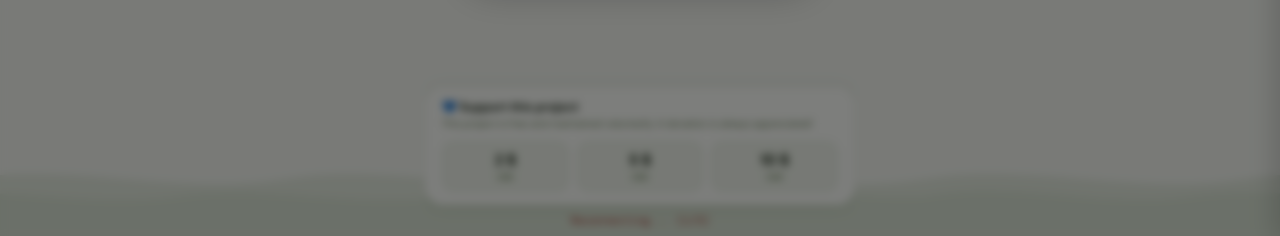
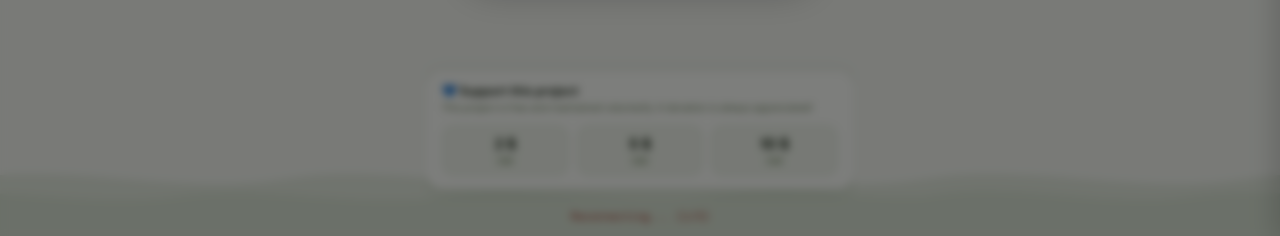
Before and after one commit to kvndbrl/ponts-canal-de-beauharnois, a website: page index.html in a window 1280 px wide. Shown: the part 561-797 px from the top of the page. Drawn offline with nearby package versions, Linux system fonts and the light colour scheme; no server answers; a web font is replaced by a local one.

Commit message:
Add files via upload

```diff
--- a/index.html
+++ b/index.html
@@ -89,7 +89,7 @@
     .theme-swatch-name{font-size:9px;font-weight:700;letter-spacing:.5px;text-transform:uppercase;color:var(--text3);font-family:var(--mono);text-align:center;line-height:1.3;}
     *{margin:0;padding:0;box-sizing:border-box;}
     html,body{height:100%;overflow:hidden;}
-    body{font-family:var(--sans);background:var(--bg);height:100dvh;display:flex;flex-direction:column;align-items:center;padding:16px 16px 12px;transition:background .3s;overflow:hidden;}
+    body{font-family:var(--sans);background:var(--bg);height:100dvh;display:flex;flex-direction:column;align-items:center;padding:28px 16px 16px;transition:background .3s;overflow:hidden;}
     .waves-bg{position:fixed;bottom:0;left:0;width:100%;height:120px;z-index:0;pointer-events:none;overflow:hidden;}
     .waves-track{display:flex;width:200%;height:100%;animation:waveScroll 18s linear infinite;}
     .waves-track svg{width:50%;height:100%;flex-shrink:0;}
@@ -223,7 +223,7 @@
     .time-clear:hover{color:var(--red);}
     .unsub-row{padding:12px 16px;border-top:1px solid var(--border);}
     .unsub-btn{background:none;border:none;font-family:var(--sans);font-size:12px;color:var(--text3);cursor:pointer;padding:0;text-decoration:underline;text-underline-offset:3px;}
-    .donation-card{background:var(--surface);border-radius:var(--radius);box-shadow:var(--shadow);border:1px solid var(--border);padding:12px 16px;margin-top:auto;position:relative;z-index:1;flex-shrink:0;}
+    .donation-card{background:var(--surface);border-radius:var(--radius);box-shadow:var(--shadow);border:1px solid var(--border);padding:12px 16px;margin-top:auto;margin-bottom:12px;position:relative;z-index:1;flex-shrink:0;}
     .donation-title{font-size:12px;font-weight:700;color:var(--text);margin-bottom:2px;}
     .donation-desc{font-size:10px;color:var(--text3);margin-bottom:10px;line-height:1.4;}
     .donation-amounts{display:flex;gap:8px;}
```
